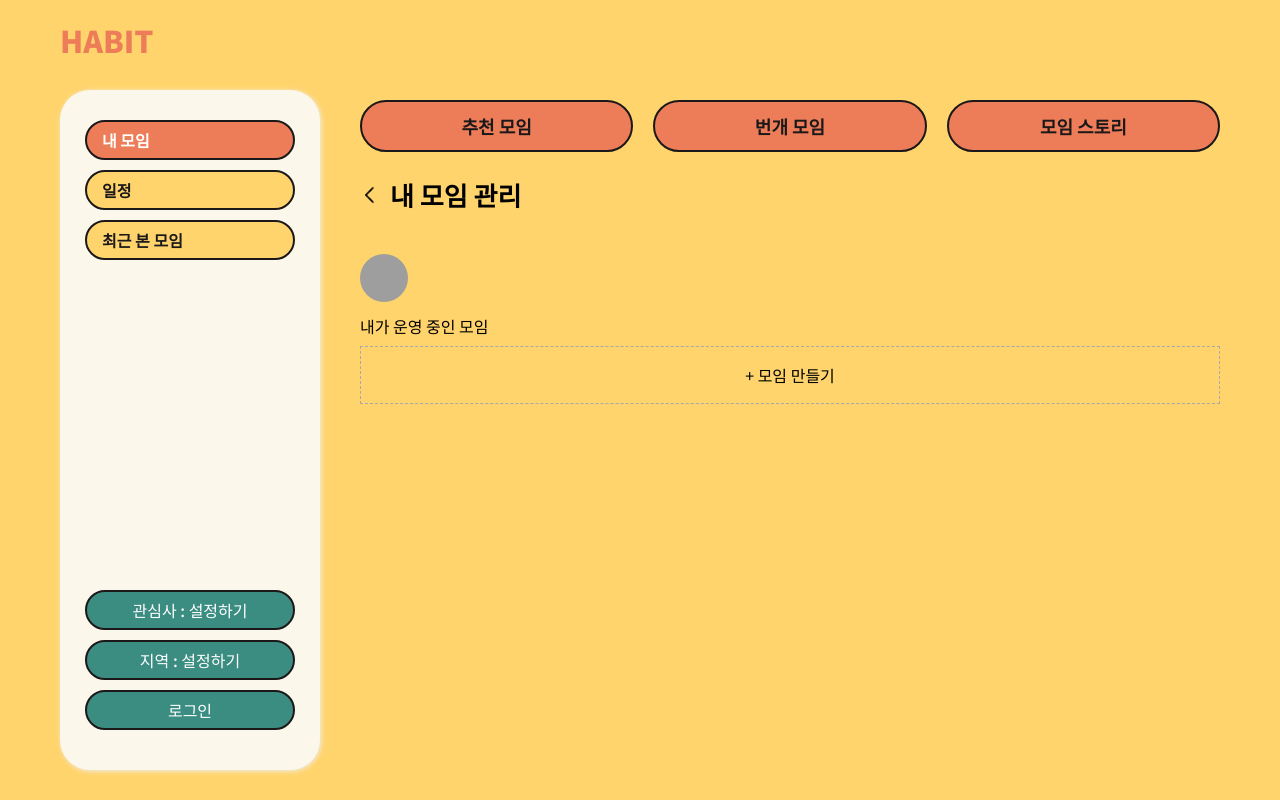
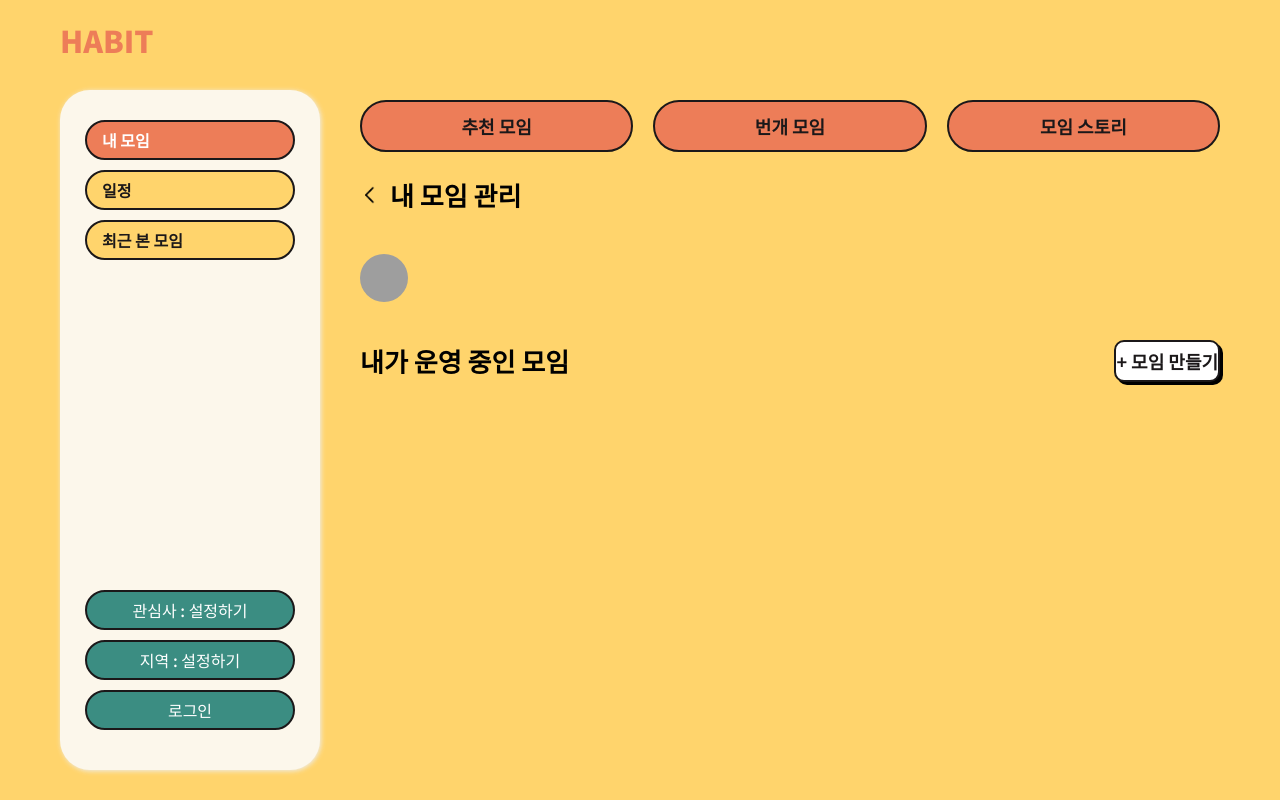
Before and after one commit to Team-ants-grasshoppers/habit-frontend, a React (Vite) app: page /user/club in a window 1280 px wide. Built offline with nearby package versions, Linux system fonts and the light colour scheme; no server answers; grey boxes are pictures that could not be loaded; a web font is replaced by a local one.

Commit message:
design: 내모임관리

```diff
--- a/src/features/user/components/MyJoinedClubList.tsx
+++ b/src/features/user/components/MyJoinedClubList.tsx
@@ -1,6 +1,7 @@
 import React from 'react';
 import BaseList from '../../../common/components/ui/BaseList';
 import { JoinedClubList } from '../types';
+import { MainTitle } from '../../../common/style/common.css';
 
 interface MyJoinedClubListProps {
   clubs: JoinedClubList;
@@ -26,10 +27,10 @@ const MyJoinedClubList: React.FC<MyJoinedClubListProps> = ({ clubs }) => {
   }));
 
   return (
-    <section>
-      <h3>내가 참여한 모임</h3>
+    <>
+      <MainTitle>내가 참여한 모임</MainTitle>
       <BaseList items={items} routePrefix="/club" />
-    </section>
+    </>
   );
 };
 
--- a/src/features/user/components/MyJoinedThunderList.tsx
+++ b/src/features/user/components/MyJoinedThunderList.tsx
@@ -1,6 +1,7 @@
 import React from 'react';
 import BaseList from '../../../common/components/ui/BaseList';
 import { JoinedThunderItem } from '../types';
+import { MainTitle } from '../../../common/style/common.css';
 
 interface MyJoinedThunderListProps {
   thunders: JoinedThunderItem[];
@@ -26,10 +27,10 @@ const MyJoinedThunderList: React.FC<MyJoinedThunderListProps> = ({ thunders }) =
   }));
 
   return (
-    <section>
-      <h3>내가 참여한 번개모임</h3>
+    <>
+      <MainTitle>내가 참여한 번개모임</MainTitle>
       <BaseList items={items} routePrefix="/thunder" />
-    </section>
+    </>
   );
 };
 
--- a/src/features/user/components/MyManagedClubList.tsx
+++ b/src/features/user/components/MyManagedClubList.tsx
@@ -2,6 +2,8 @@ import React from 'react';
 import { useNavigate } from 'react-router-dom';
 import BaseList from '../../../common/components/ui/BaseList';
 import { ManagedClubList } from '../types';
+import { MainTitle } from '../../../common/style/common.css';
+import ButtonUnit from '../../../common/components/ui/Buttons';
 
 interface MyManagedClubListProps {
   clubs: ManagedClubList;
@@ -28,24 +30,23 @@ const MyManagedClubList: React.FC<MyManagedClubListProps> = ({ clubs }) => {
   }));
 
   return (
-    <section>
-      <h3>내가 운영 중인 모임</h3>
-      <BaseList items={items} routePrefix="/club" />
-
+    <>
+      <div style={{ display: 'flex', justifyContent: 'space-between', alignItems: 'center' }}>
+        <MainTitle>내가 운영 중인 모임</MainTitle>
         {/* 모임 만들기 카드 */}
         <div
-        onClick={() => navigate('/club/create')}
+          className="btn_shadow"
           style={{
-          border: '1px dashed #aaa',
-          padding: '20px',
-          textAlign: 'center',
-          marginTop: '12px',
-          cursor: 'pointer',
+            width: 'auto',
           }}
         >
+          <ButtonUnit mode="base" onClick={() => navigate('/club/create')}>
             + 모임 만들기
+          </ButtonUnit>
         </div>
-    </section>
+      </div>
+      <BaseList items={items} routePrefix="/club" />
+    </>
   );
 };
 
--- a/src/features/user/pages/RecentViewedPage.tsx
+++ b/src/features/user/pages/RecentViewedPage.tsx
@@ -41,7 +41,7 @@ const RecentViewedPage = () => {
         </div>
 
         <div className="recent_thunder">
-          <strong>번개모임</strong>
+          <strong>⚡️번개모임</strong>
           <RecentThunderList thunders={recentThunders} />
         </div>
       </RecentWrapper>
```
Lines whose indentation alone changed are shown as unchanged.
